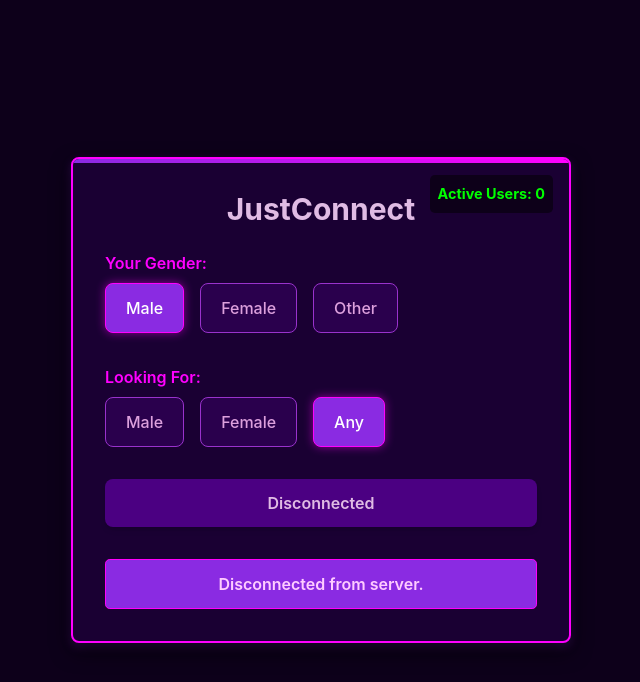
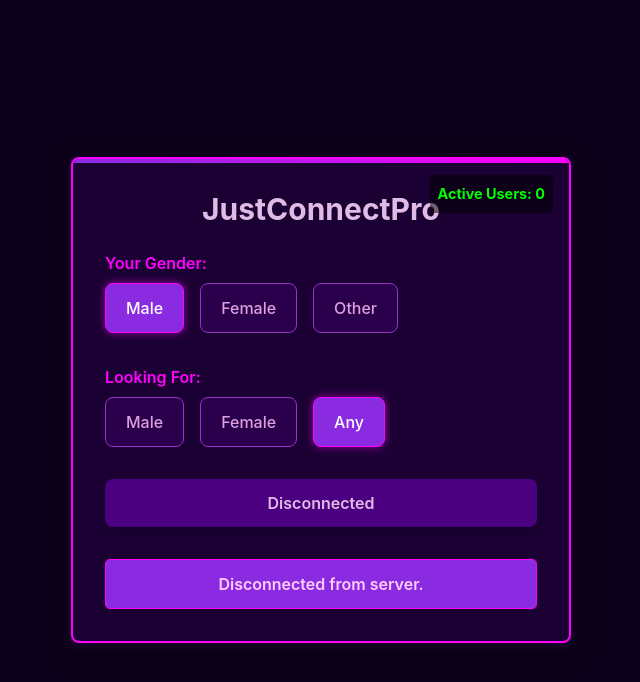
Before and after one commit to taltuzun12/justconnect, a website: page index.html in a window 1280 px wide. Shown: the whole page, without its empty margins (319-959 px from the left). Drawn offline with nearby package versions, Linux system fonts and the light colour scheme.

Commit message:
Update index.html

```diff
--- a/index.html
+++ b/index.html
@@ -140,7 +140,7 @@
 </head>
 <body>
     <div class="chat-card">
-        <h1 class="text-3xl font-bold text-[#E0BBE4] mb-6">JustConnect</h1>
+        <h1 class="text-3xl font-bold text-[#E0BBE4] mb-6">JustConnectPro</h1>
 
         <div id="genderSelection" class="selection-group">
             <label for="your-gender">Your Gender:</label>
```
